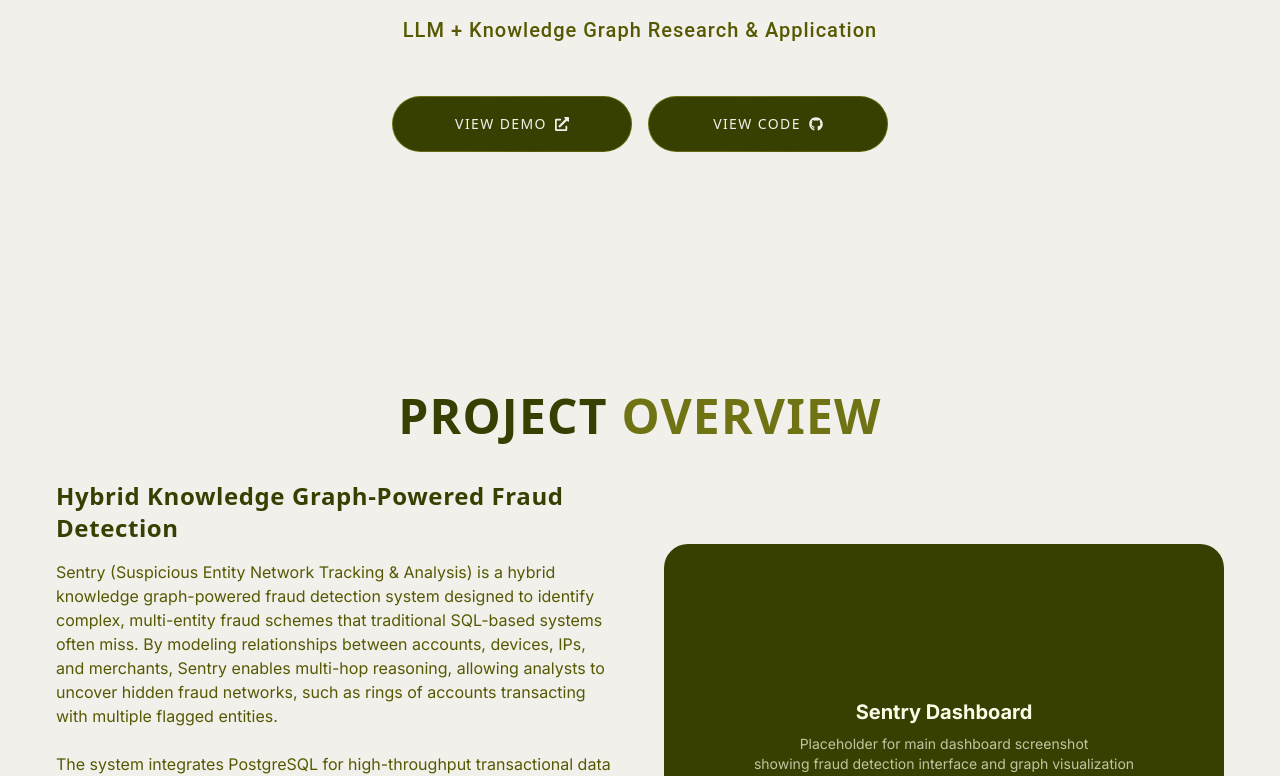
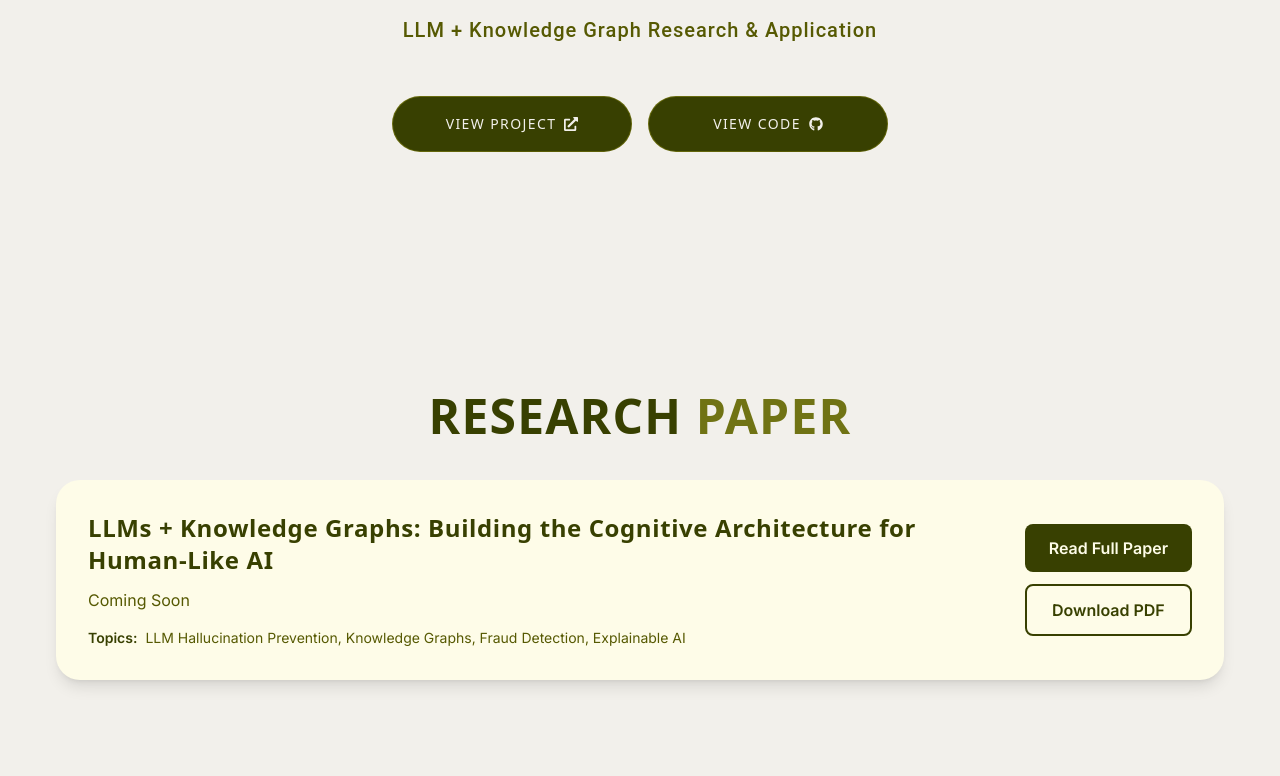
Before and after one commit to John41x/Next.js-Portfolio-Website, a Next.js app: page /sentry in a window 1280 px wide. Shown: the part 404-1180 px from the top of the page. Built offline with nearby package versions, Linux system fonts and the light colour scheme.

Commit message:
Update Sentry page: add research paper section, change button text, and update grid card styling

```diff
--- a/components/RecentProjects.tsx
+++ b/components/RecentProjects.tsx
@@ -19,7 +19,8 @@ const RecentProjects = () => {
       {/* First 4 cards in grid layout */}
       <div className="flex flex-wrap items-center justify-center p-4 gap-16 mt-10">
         {projects.slice(0, 4).map((item) => (
-          <div
+          <a
+            href={item.link}
             className="lg:min-h-[32.5rem] h-[25rem] flex items-center justify-center sm:w-96 w-[80vw]"
             key={item.id}
           >
@@ -85,23 +86,22 @@ const RecentProjects = () => {
                 </div>
 
                 <div className="flex justify-center items-center">
-                  <a href={item.link} className="flex items-center hover:underline">
-                    <p className="flex lg:text-xl md:text-xs text-sm text-custom-darkOlive font-bold">
-                      Click here
+                  <p className="flex lg:text-xl md:text-xs text-sm text-custom-darkOlive font-bold opacity-75">
+                    View Project
                   </p>
                   <FaLocationArrow className="ms-1" color="#384001" />
-                  </a>
                 </div>
               </div>
             </PinContainer>
-          </div>
+          </a>
         ))}
       </div>
 
       {/* Fifth card - vertical on mobile, horizontal on desktop */}
       {projects.length > 4 && (
         <div className="flex flex-wrap items-center justify-center p-4 gap-16 mt-8 lg:hidden">
-          <div
+          <a
+            href={projects[4].link}
             className="lg:min-h-[32.5rem] h-[25rem] flex items-center justify-center sm:w-96 w-[80vw]"
           >
             <PinContainer
@@ -158,16 +158,14 @@ const RecentProjects = () => {
                 </div>
 
                 <div className="flex justify-center items-center">
-                  <a href={projects[4].link} className="flex items-center hover:underline">
-                    <p className="flex lg:text-xl md:text-xs text-sm text-custom-darkOlive font-bold">
-                      Click here
+                  <p className="flex lg:text-xl md:text-xs text-sm text-custom-darkOlive font-bold opacity-75">
+                    View Project
                   </p>
                   <FaLocationArrow className="ms-1" color="#384001" />
-                  </a>
                 </div>
               </div>
             </PinContainer>
-          </div>
+          </a>
         </div>
       )}
 
@@ -175,7 +173,10 @@ const RecentProjects = () => {
       {projects.length > 4 && (
         <div className="hidden lg:flex justify-center p-4 mt-8">
           <div className="w-full max-w-6xl">
-            <div className="lg:min-h-[20rem] flex items-center justify-center">
+            <a
+              href={projects[4].link}
+              className="lg:min-h-[20rem] flex items-center justify-center w-full"
+            >
               <PinContainer
                 title="/hackutd.co"
                 href="https://hackutd.co/"
@@ -209,17 +210,15 @@ const RecentProjects = () => {
                     </p>
 
                     <div className="flex justify-start">
-                      <a href={projects[4].link} className="flex items-center hover:underline">
-                        <p className="text-lg text-custom-darkOlive font-bold">
-                          Click here
+                      <p className="text-lg text-custom-darkOlive font-bold opacity-75 flex items-center">
+                        View Project
                       </p>
                       <FaLocationArrow className="ms-1" color="#384001" />
-                      </a>
                     </div>
                   </div>
                 </div>
               </PinContainer>
-            </div>
+            </a>
           </div>
         </div>
       )}
--- a/components/SentryProjectDetails.tsx
+++ b/components/SentryProjectDetails.tsx
@@ -61,7 +61,7 @@ const SentryProjectDetails = () => {
             <div className="flex gap-4 flex-wrap justify-center">
               <a href="#demo">
                 <MagicButton
-                  title="View Demo"
+                  title="View Project"
                   icon={<FaExternalLinkAlt />}
                   position="right"
                 />
@@ -77,6 +77,52 @@ const SentryProjectDetails = () => {
           </div>
         </div>
       </div>
+
+      {/* Research Paper Section */}
+      <section id="research" className="py-20">
+        <div className="max-w-7xl mx-auto px-4">
+          <h2 className="heading text-custom-darkOlive font-bold text-center mb-10">
+            Research <span className="text-custom-lightOlive font-bold">Paper</span>
+          </h2>
+
+          <div className="bg-white rounded-3xl p-8 shadow-lg hover:shadow-xl transition-shadow">
+            <div className="flex flex-col md:flex-row items-start md:items-center gap-6">
+              <div className="flex-1">
+                <h3 className="text-2xl font-bold text-custom-darkOlive mb-3">
+                  LLMs + Knowledge Graphs: Building the Cognitive Architecture for Human-Like AI
+                </h3>
+                <p className="text-custom-olive mb-4">
+                  Coming Soon
+                </p>
+                <div className="flex flex-wrap gap-4 text-sm text-custom-olive">
+                  <div className="flex items-center">
+                    <span className="font-semibold text-custom-darkOlive mr-2">Topics:</span>
+                    <span>LLM Hallucination Prevention, Knowledge Graphs, Fraud Detection, Explainable AI</span>
+                  </div>
+                </div>
+              </div>
+              <div className="flex flex-col gap-3">
+                <a
+                  href="#"
+                  className="bg-custom-darkOlive text-white px-6 py-3 rounded-lg font-semibold hover:bg-opacity-90 transition-colors text-center"
+                  target="_blank"
+                  rel="noopener noreferrer"
+                >
+                  Read Full Paper
+                </a>
+                <a
+                  href="#"
+                  className="border-2 border-custom-darkOlive text-custom-darkOlive px-6 py-3 rounded-lg font-semibold hover:bg-custom-darkOlive hover:text-white transition-colors text-center"
+                  target="_blank"
+                  rel="noopener noreferrer"
+                >
+                  Download PDF
+                </a>
+              </div>
+            </div>
+          </div>
+        </div>
+      </section>
 
       {/* Project Overview */}
       <section id="overview" className="py-20">
--- a/components/ui/BentoGrid.tsx
+++ b/components/ui/BentoGrid.tsx
@@ -85,7 +85,7 @@ export const BentoGridItem = ({
     >
       {id === 2 ? (
         <div className="absolute inset-0 w-full h-full">
-          <EvervaultCard text="Transform " subtitle="challenges into breakthroughs" className="w-full h-full" />
+          <EvervaultCard text="Check Out " subtitle="A Deep Dive Into LLM Hallucination Prevention - Sentry" className="w-full h-full" />
         </div>
       ) : (
         <div className={`${id === 6 && "flex justify-center"} h-full`}>
@@ -128,7 +128,7 @@ export const BentoGridItem = ({
               "group-hover/bento:translate-x-2 transition duration-200 relative md:h-full min-h-40 flex flex-col px-5 p-5 lg:p-10"
             )}
           >
-            <div className="font-body font-semibold md:max-w-32 md:text-xs lg:text-base text-sm text-custom-cream z-10">
+            <div className="font-body font-semibold md:max-w-32 md:text-xs lg:text-base text-sm text-custom-cream z-10 whitespace-nowrap">
               {description}
             </div>
             <div
--- a/components/ui/evervault-card.tsx
+++ b/components/ui/evervault-card.tsx
@@ -56,7 +56,7 @@ export const EvervaultCard = ({
           <div className="flex flex-col items-center">
             <span className="dark:text-white text-black z-20 text-2xl font-bold">{text}</span>
             {subtitle && (
-              <span className="dark:text-white text-black z-20 text-xs mt-1 font-normal max-w-[80%] text-center">{subtitle}</span>
+              <span className="dark:text-white text-black z-20 text-sm md:text-xs lg:text-base mt-1 font-normal max-w-[85%] text-center leading-tight">{subtitle}</span>
             )}
           </div>
         </div>
```
Lines whose indentation alone changed are shown as unchanged.
